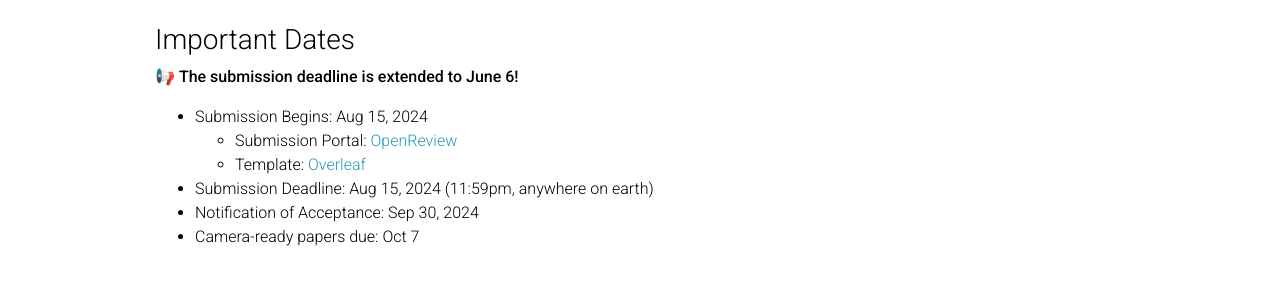
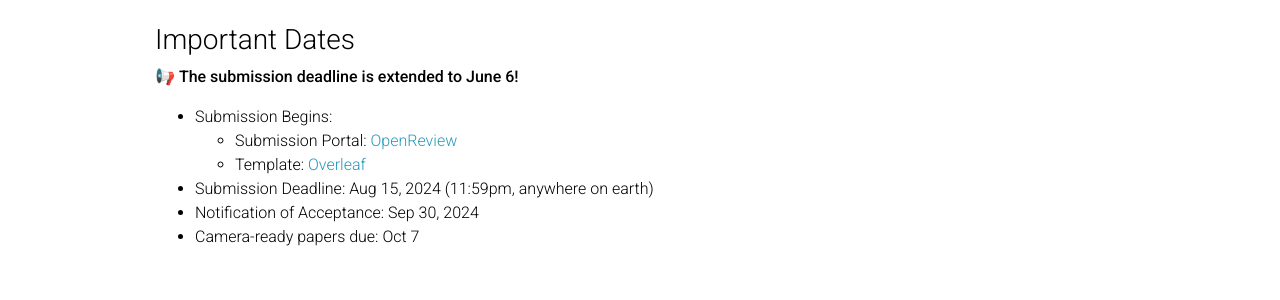
Before and after one commit to customnlp4u-24/customnlp4u-24.github.io, a Jekyll site: the page built from _pages/home.md, in a window 1280 px wide and 900 px high, scrolled down 326 px. Shown: the part 153-453 px from the top of the window. Built offline with Jekyll 4.4.1, drawn with Linux system fonts in a browser that asks for light colours; emoji names are drawn with the system emoji font; comment, search, counter and statistics services are not loaded; a style sheet for code colours, icons or effects is not loaded.

```diff
--- a/_pages/home.md
+++ b/_pages/home.md
@@ -27,7 +27,7 @@ nav_order: 1
 
 :loudspeaker: __The submission deadline is extended to June 6!__
 
-* Submission Begins: Aug 15, 2024
+* Submission Begins:
   * Submission Portal: [OpenReview](https://openreview.net/group?id=EMNLP/2024/Workshop/customnlp4u)
   * Template: [Overleaf](https://www.overleaf.com/read/jnvskgmhbgdx#1a9c21)
 * Submission Deadline: Aug 15, 2024 (11:59pm, anywhere on earth)
@@ -95,6 +95,7 @@ For NLP models to be usable in practice, particularly in emerging scenarios with
         </div>
         </div>
 </html>
+<br>
 
 
 ## Steering Committee
```
